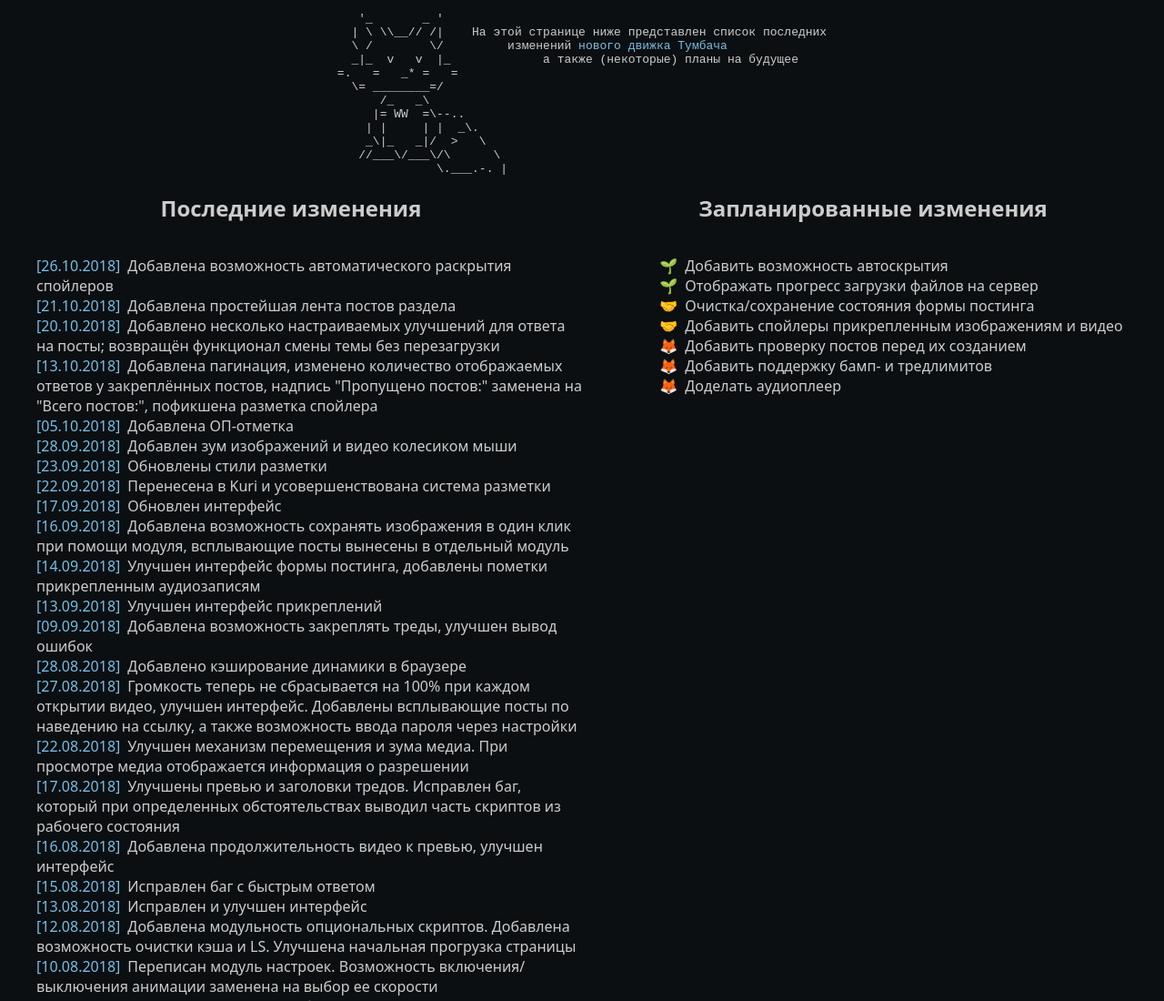
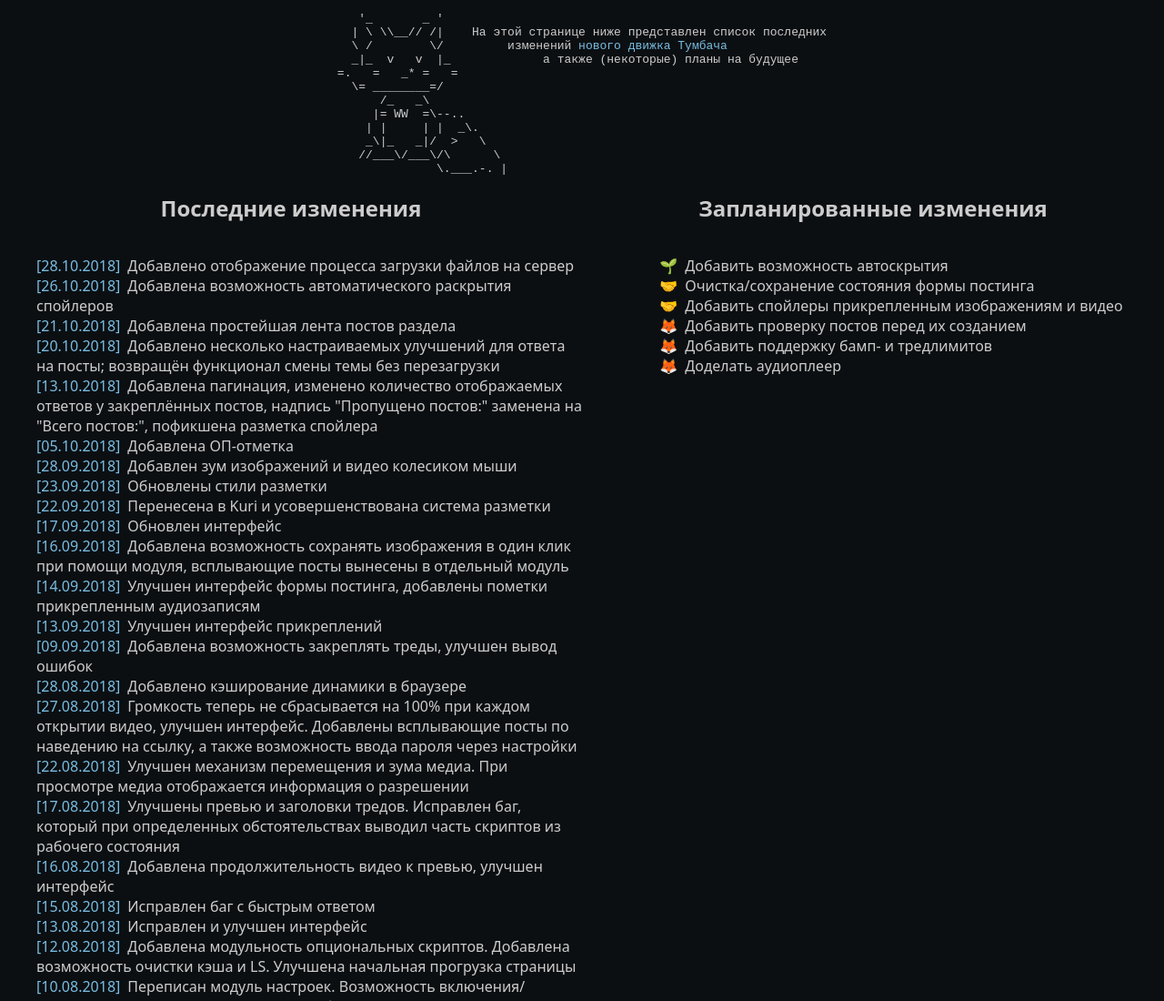
Before and after one commit to BakaSolutions/kuri, a website: page src/static/changelog.htm in a window 1280 px wide. Shown: the top 1100 px of the page at 91% size. Drawn offline with Linux system fonts and the light colour scheme.

Commit message:
Update changelog.htm

```diff
--- a/src/static/changelog.htm
+++ b/src/static/changelog.htm
@@ -89,6 +89,7 @@
 	<section>
 		<h1>Последние изменения</h1>
 		<ul>
+			<li><time>28.10.2018</time>Добавлено отображение процесса загрузки файлов на сервер</li>
 			<li><time>26.10.2018</time>Добавлена возможность автоматического раскрытия спойлеров</li>
 			<li><time>21.10.2018</time>Добавлена простейшая лента постов раздела</li>
 			<li><time>20.10.2018</time>Добавлено несколько настраиваемых улучшений для ответа на посты; возвращён функционал смены темы без перезагрузки</li>
@@ -124,7 +125,6 @@
 		<h1>Запланированные изменения</h1>
 		<ul>
 			<li class="sundew">Добавить возможность автоскрытия</li>
-			<li class="sundew">Отображать прогресс загрузки файлов на сервер</li>
 			<li class="handshake">Очистка/сохранение состояния формы постинга</li>
 			<li class="handshake">Добавить спойлеры прикрепленным изображениям и видео</li>
 			<li class="fox">Добавить проверку постов перед их созданием</li>
```
